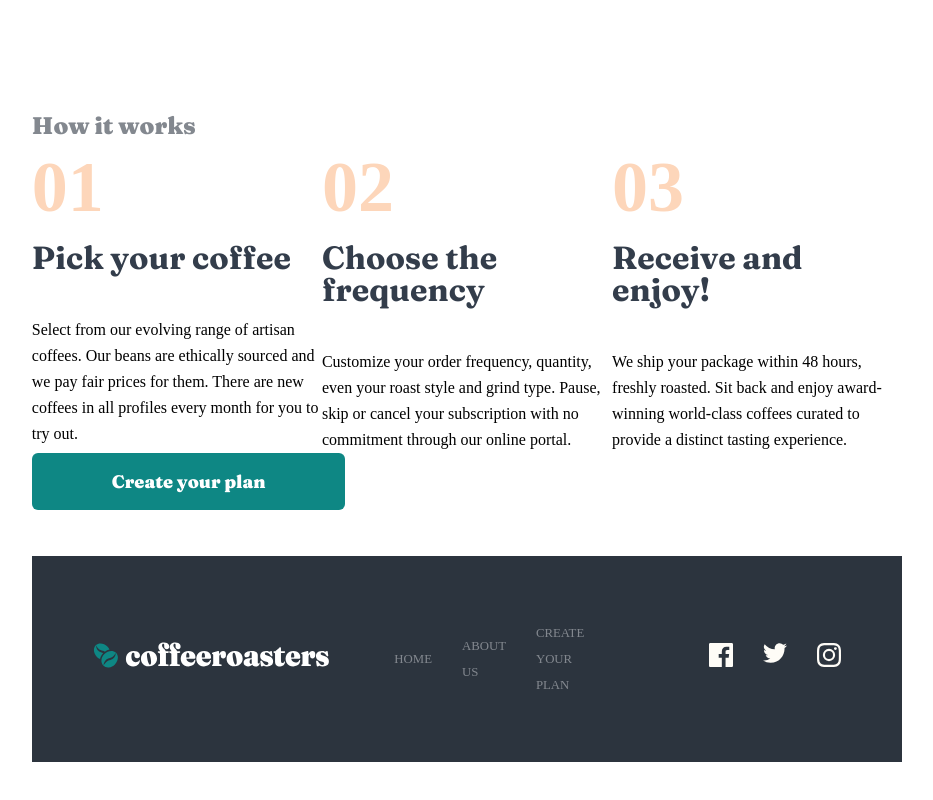
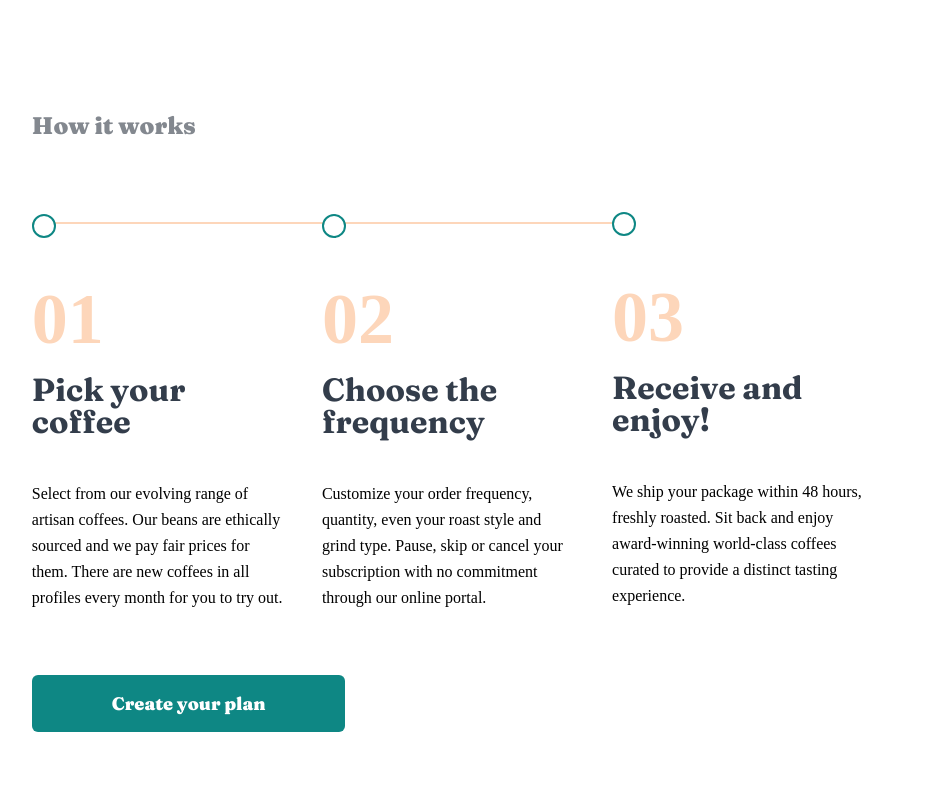
Before and after one commit to DavyFungALoi/coffee-subscription, a React (Create React App) app: page / in a window 1280 px wide. Shown: the part 2447-3247 px from the top of the page, without its empty margins (173-1106 px from the left). Built offline with nearby package versions, Linux system fonts and the light colour scheme.

Commit message:
finished the homepage

```diff
--- a/src/Screens/HomeScreen.js
+++ b/src/Screens/HomeScreen.js
@@ -79,7 +79,7 @@ const HomeScreen = () => {
           ))}
         </div>
       </div>
-      <button className="btn">Create your plan</button>
+      <button className="btn bottom" >Create your plan</button>
     </div>
   );
 };
--- a/src/styles/Components/_step.scss
+++ b/src/styles/Components/_step.scss
@@ -1,11 +1,33 @@
 .step-container {
+  border-top: 2px solid rgba(253, 214, 186, 1);
   .step-count {
     font-weight: 900;
     font-size: 4.5rem;
+    padding-top: 5.125rem;
     color: rgba(253, 214, 186, 1);
   }
   h4 {
     font-size: 2rem;
     color: rgba(51, 61, 75, 1);
+    max-width: 16rem;
+  }
+  .step-container__description {
+    max-width: 16rem;
   }
 }
+
+.step-container:last-child {
+  border-top: none;
+}
+.step-container::before {
+  content: "";
+  position: absolute;
+  display: inline-block;
+  margin-top: -10px;
+  width: 20px;
+  height: 20px;
+  background-color: white;
+  border: 2px solid rgba(14, 135, 132, 1);
+  border-radius: 50%;
+  z-index: 1;
+}
--- a/src/styles/Screens/_HomeScreen.scss
+++ b/src/styles/Screens/_HomeScreen.scss
@@ -89,12 +89,15 @@
   .how-it-works-container__header {
     color: rgba(131, 136, 143, 1);
     font-weight: 900;
+    margin-bottom: 5rem;
   }
 }
 .how-it-works-container__steps-container {
   display: grid;
   grid-template-columns: 1fr 1fr 1fr;
-  .btn {
-    margin-top: 4rem;
-  }
 }
+
+.btn.bottom {
+  margin-top: 4rem;
+  margin-bottom: 12.5rem;
+}
```
Also changed, not shown: css/App.css.
